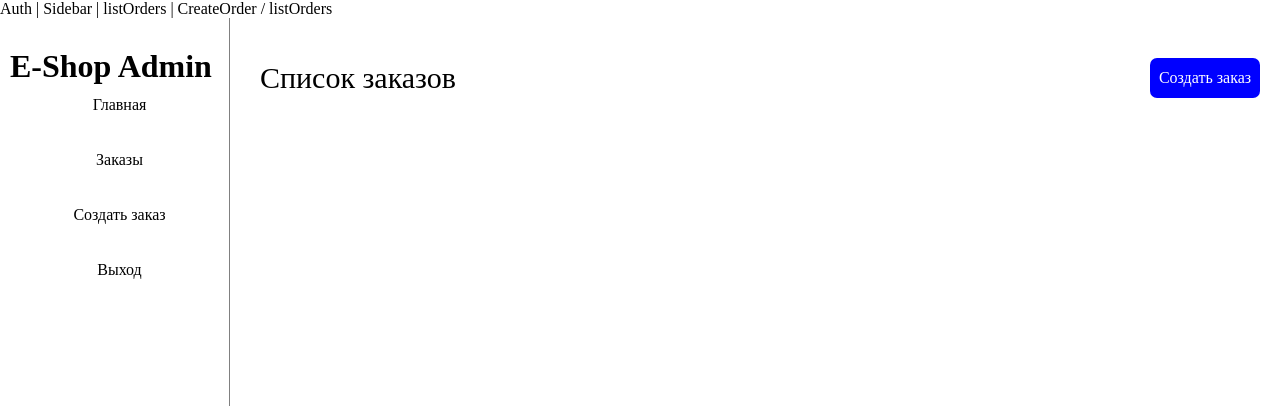
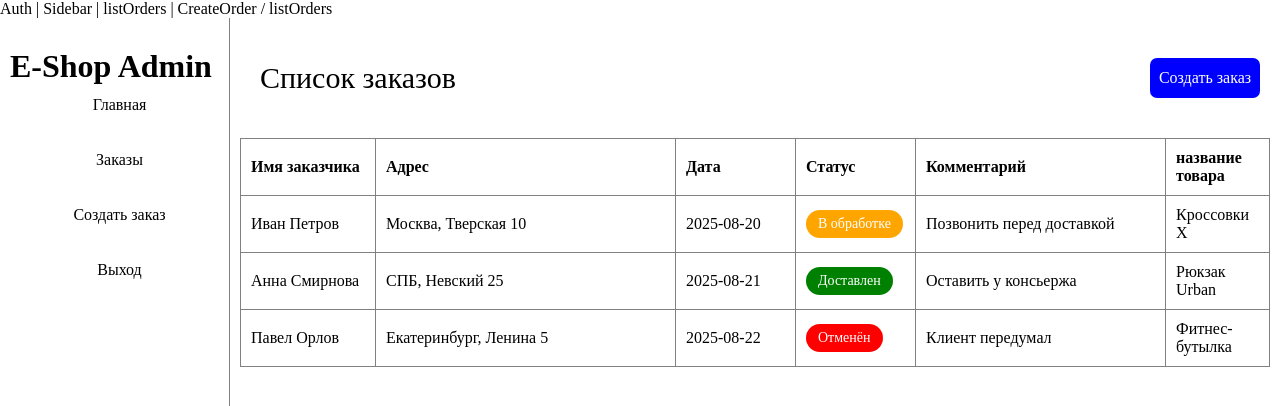
Before and after one commit to innamagkeeva/vue-router, a Vue app: page /createOrder in a window 1280 px wide. Both pictures are taken after a click on the button "listOrders". Shown: the top 406 px of the page. Built offline with nearby package versions, Linux system fonts and the light colour scheme; the HTML template or start-up script is replaced by a standard one.

Commit message:
верстка таблицы, пока с готовыми текстами, без логики пока

```diff
--- a/src/views/CreateOrderPage.vue
+++ b/src/views/CreateOrderPage.vue
@@ -84,7 +84,7 @@ import Sidebar from '@/components/SidebarPage.vue'
 
 .create-order {
   width: 100%;
-  padding: 30px 10px;
+  padding: 30px;
 }
 
 .create-order__title {
--- a/src/views/ListOrders.vue
+++ b/src/views/ListOrders.vue
@@ -1,5 +1,60 @@
 <script setup lang="ts">
 import Sidebar from '@/components/SidebarPage.vue'
+
+type OrderStatus = 'Новый' | 'В обработке' | 'Доставлен' | 'Отменён'
+
+interface Order {
+  id: number
+  customerName: string
+  address: string
+  data: string
+  status: OrderStatus
+  comment: string
+  productName: string
+}
+
+const orders: Order[] = [
+  {
+    id: 1,
+    customerName: 'Иван Петров',
+    address: 'Москва, Тверская 10',
+    data: '2025-08-20',
+    status: 'В обработке',
+    comment: 'Позвонить перед доставкой',
+    productName: 'Кроссовки X',
+  },
+  {
+    id: 2,
+    customerName: 'Анна Смирнова',
+    address: 'СПБ, Невский 25',
+    data: '2025-08-21',
+    status: 'Доставлен',
+    comment: 'Оставить у консьержа',
+    productName: 'Рюкзак Urban',
+  },
+  {
+    id: 3,
+    customerName: 'Павел Орлов',
+    address: 'Екатеринбург, Ленина 5',
+    data: '2025-08-22',
+    status: 'Отменён',
+    comment: 'Клиент передумал',
+    productName: 'Фитнес-бутылка',
+  },
+]
+
+function statusColor(status: string) {
+  switch (status) {
+    case 'Доставлен':
+      return 'green'
+    case 'В обработке':
+      return 'orange'
+    case 'Отменён':
+      return 'red'
+    default:
+      return ''
+  }
+}
 </script>
 
 <template>
@@ -12,6 +67,40 @@ import Sidebar from '@/components/SidebarPage.vue'
         <p class="list-orders__title">Список заказов</p>
         <button class="list-orders__button">Создать заказ</button>
       </div>
+
+      <table class="order-table">
+        <thead>
+          <tr>
+            <th class="thead__name">Имя заказчика</th>
+
+            <th class="thead__address">Адрес</th>
+            <th class="thead__data">Дата</th>
+            <th class="thead__status">Статус</th>
+            <th class="thead__comment">Комментарий</th>
+            <th class="thead__product">название товара</th>
+          </tr>
+        </thead>
+
+        <tbody>
+          <tr
+            v-for="order in orders"
+            :key="order.id"
+          >
+            <td class="thead__name">
+              {{ order.customerName }}
+            </td>
+            <td class="thead__address">{{ order.address }}</td>
+            <td class="thead__data">{{ order.data }}</td>
+            <td class="thead__status">
+              <span :class="['status-label', statusColor(order.status)]">
+                {{ order.status }}
+              </span>
+            </td>
+            <td class="thead__comment">{{ order.comment }}</td>
+            <td class="thead__product">{{ order.productName }}</td>
+          </tr>
+        </tbody>
+      </table>
     </div>
   </div>
 </template>
@@ -34,6 +123,7 @@ import Sidebar from '@/components/SidebarPage.vue'
   width: 100%;
   height: 60px;
   padding: 10px;
+  margin-bottom: 30px;
 }
 
 .list-orders__title {
@@ -50,4 +140,67 @@ import Sidebar from '@/components/SidebarPage.vue'
   background-color: blue;
   color: white;
 }
+
+.order-table {
+  width: 100%;
+  height: 40px;
+  border-collapse: collapse;
+
+  border: 1px solid gray;
+}
+
+.order-table th,
+.order-table td {
+  padding: 10px;
+  text-align: left;
+  border-right: 1px solid gray;
+  border-bottom: 1px solid gray;
+}
+
+.thead__name {
+  width: 135px;
+}
+.thead__address {
+  width: 300px;
+}
+.thead__data,
+.thead__status {
+  width: 120px;
+}
+.thead__comment {
+  width: 250px;
+}
+
+.status-label {
+  padding: 6px 12px;
+  border-radius: 20px;
+  color: white;
+  font-size: 14px;
+  display: inline-block;
+}
+
+.status-label.green {
+  background-color: green;
+}
+
+.status-label.orange {
+  background-color: orange;
+}
+
+.status-label.red {
+  background-color: red;
+}
 </style>
+
+<!-- ????????? Можно ли у последней колонки   <th class="th__product">название товара</th> НЕ ставить размер, чтоб было по умолчанию? или лучше посчитать? -->
+
+<!-- для себя:
+ <table> Создаёт таблицу
+ <tr> Table Row — строка таблицы
+ <th> Table Header — ячейка-заголовок
+ <tr> Table Row — строка таблицы
+ <td> Table Data — обычная ячейка с данными
+ <tbody> — это контейнер для всех строк с данными таблицы.Он отделяет основные данные таблицы от её заголовков (<thead>) и нижней части (<tfoot>), если они используются.
+
+ border-collapse: collapse;
+  /* Оно объединяет (схлопывает) границы ячеек так, что между ними не остаётся промежутков, и они делят одну общую границу. */-->
```
